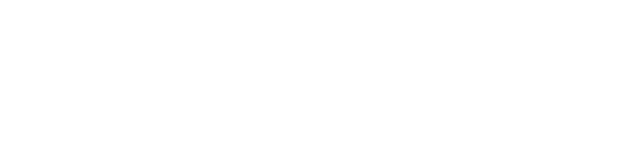
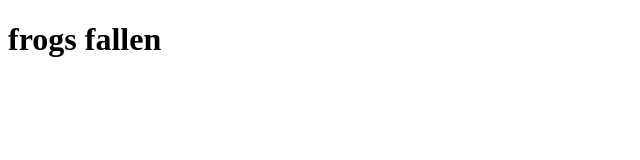
Before and after one commit to PMplayground/FF, a plain HTML site: page index.html in a window 1280 px wide. Shown: the whole page, without its empty margins (0-640 px from the left). Drawn offline with Linux system fonts and the light colour scheme.

Commit message:
Update index.html

```diff
--- a/index.html
+++ b/index.html
@@ -4,5 +4,6 @@
     <title>frogs fallen</title>
 </head>
 <body>
+    <h1>frogs fallen</h1>
 </body>
 </html>
```
